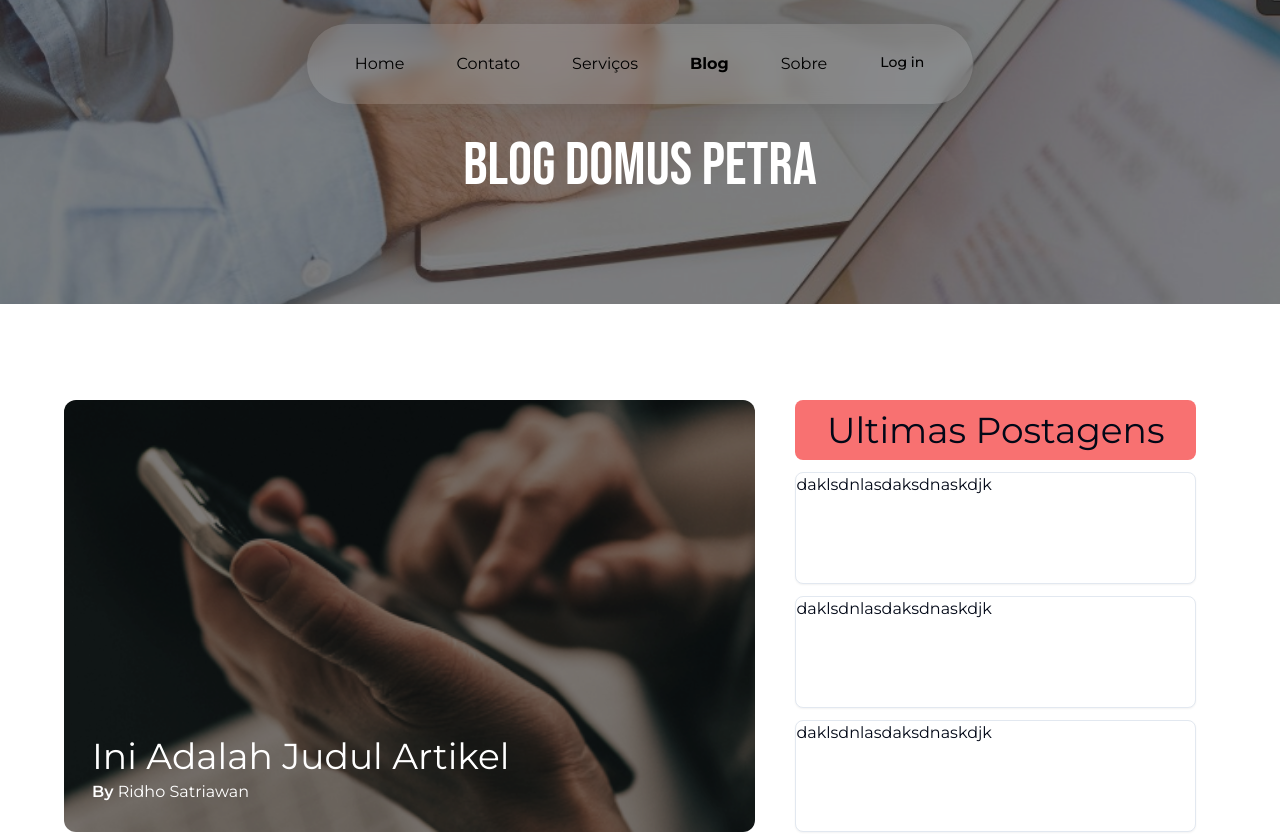
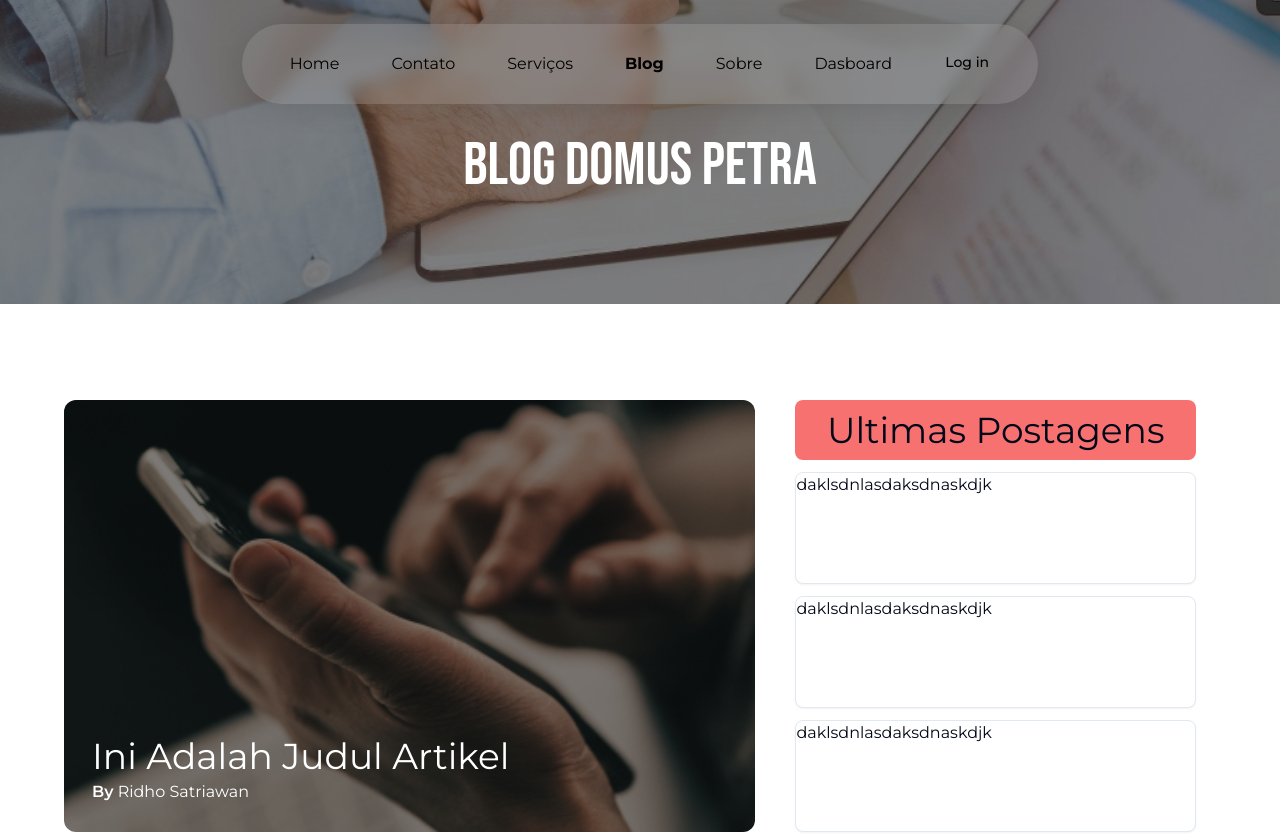
Before and after one commit to llucasgomes/domus-petra, a Next.js app: page /blog in a window 1280 px wide. Shown: the top 834 px of the page. Built offline with nearby package versions, Linux system fonts and the light colour scheme; no server answers.

Commit message:
:lock: feat: adicionado rota privada no dasboard, apenas para adm

```diff
--- a/src/app/(home)/dashboard/page.tsx
+++ b/src/app/(home)/dashboard/page.tsx
@@ -6,8 +6,15 @@ export default function Page() {
   const { status, data } = useSession()
 
   !data && redirect('/')
+  const rafael = 'rafarz76dev@gmail.com'
+  const lucas = 'lucas.gomes.manaus@gmail.com'
+  const amanda = 'amanda.spitzner@gmail.com'
 
-  if (data?.user?.email != 'lucas.gomes.manaus@gmail.com') {
+  if (
+    data?.user?.email != rafael &&
+    data?.user?.email != lucas &&
+    data?.user?.email != amanda
+  ) {
     redirect('/')
   }
 
--- a/src/components/Header/nav.tsx
+++ b/src/components/Header/nav.tsx
@@ -22,7 +22,10 @@ export const NavHeader = () => {
     }
   }, [])
 
-  //
+  const rafael = 'rafarz76dev@gmail.com'
+  const lucas = 'lucas.gomes.manaus@gmail.com'
+  const amanda = 'amanda.spitzner@gmail.com'
+
   return (
     <nav className="text hidden md:block">
       <ul
@@ -58,7 +61,9 @@ export const NavHeader = () => {
         >
           Sobre
         </Link>
-        {data?.user?.email === 'lucas.gomes.manaus@gmail.com' && (
+        {data?.user?.email != rafael &&
+          data?.user?.email != lucas &&
+          data?.user?.email != amanda && (
             <Link
               href={'/dashboard'}
               className={`cursor-pointer px-4 py-2 ${pathname == '/about' && 'font-bold'}`}
```
Lines whose indentation alone changed are shown as unchanged.
